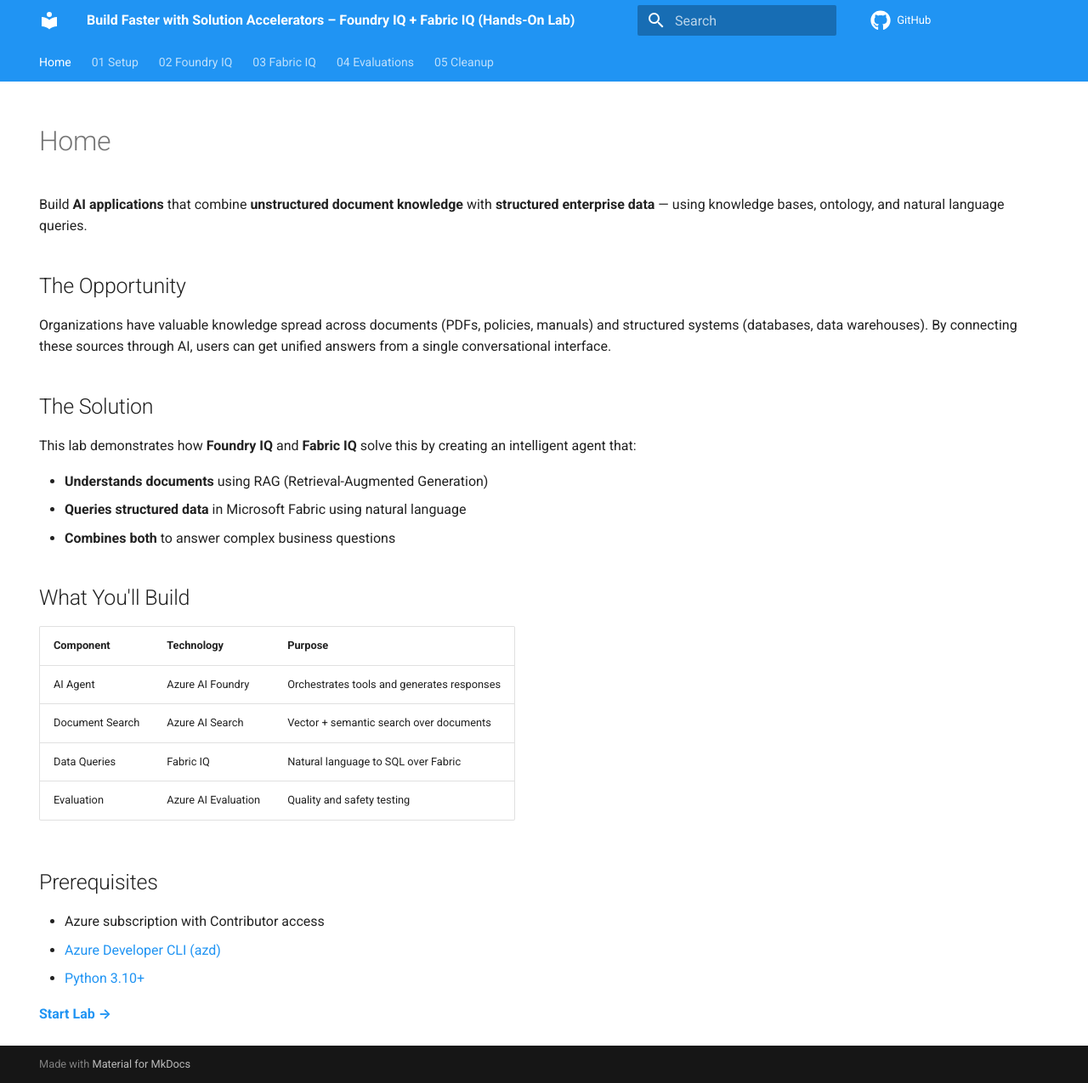
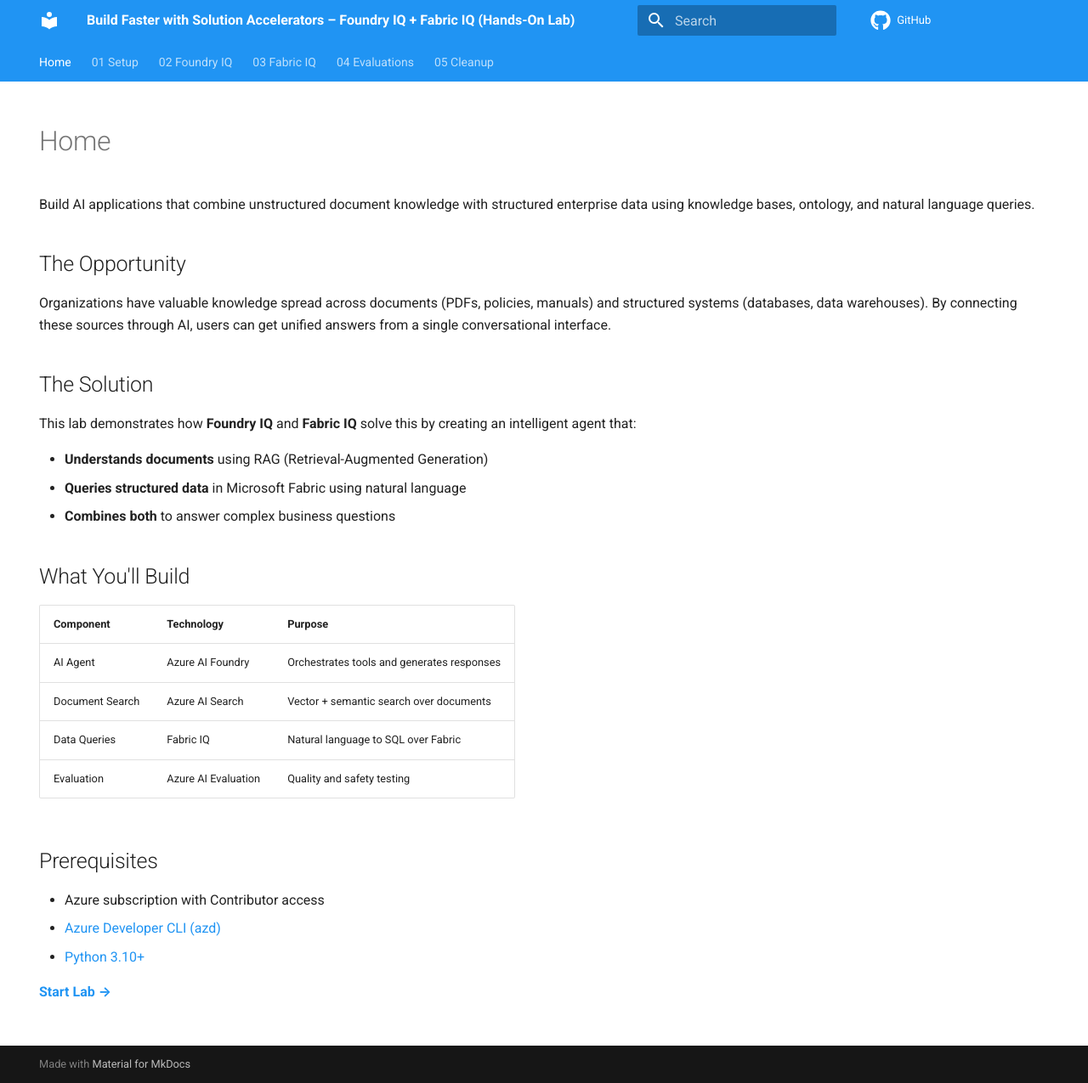
Before and after one commit to nchandhi/nc-iq-tc, an MkDocs documentation site: the page built from docs/docs/index.md, in a window 1280 px wide and 1275 px high. Shown: the whole window at 85% size. Built offline with MkDocs 1.6.1 and Material for MkDocs 9.7.7, drawn with Linux system fonts in a browser that asks for light colours; comment, search, counter and statistics services are not loaded.

Commit message:
Simplify intro text formatting

```diff
--- a/docs/docs/index.md
+++ b/docs/docs/index.md
@@ -5,7 +5,7 @@
 title: ""
 ---
 
-Build **AI applications** that combine **unstructured document knowledge** with **structured enterprise data** — using knowledge bases, ontology, and natural language queries.
+Build AI applications that combine unstructured document knowledge with structured enterprise data using knowledge bases, ontology, and natural language queries.
 
 ## The Opportunity
 
```
